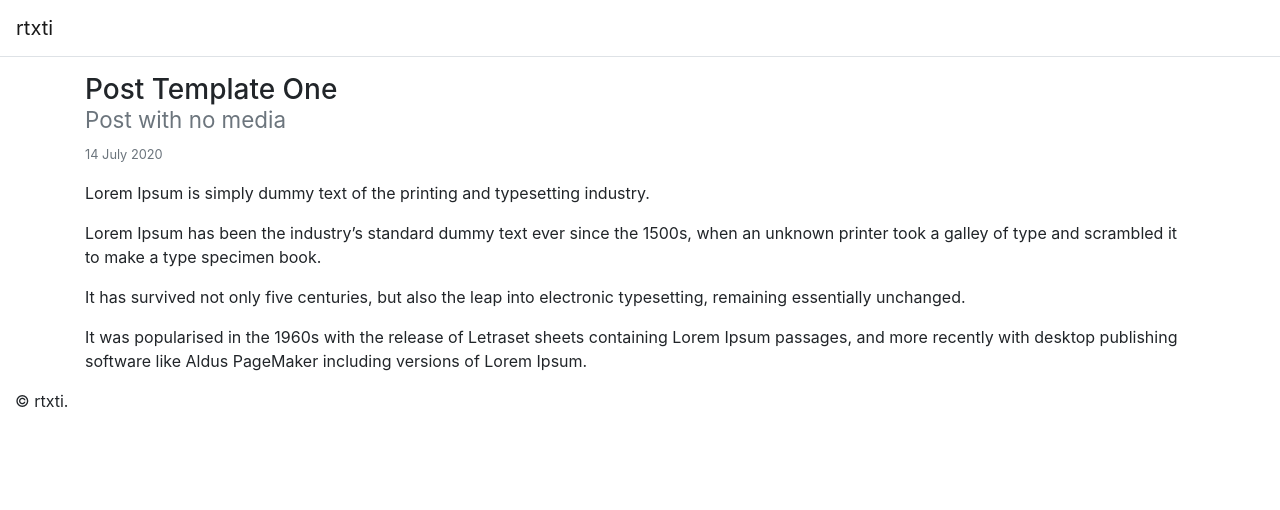
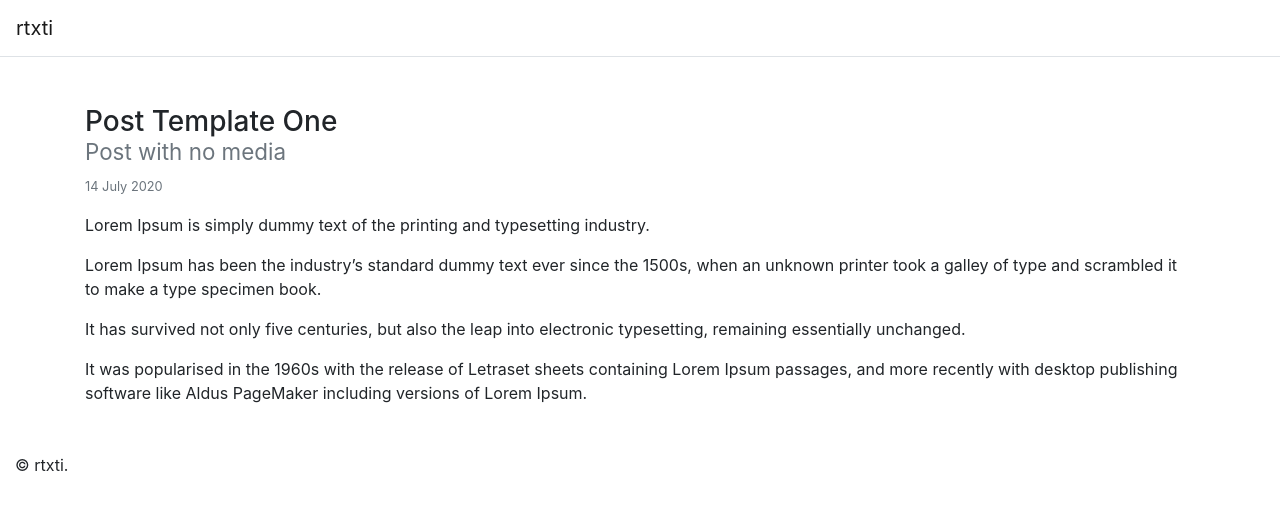
Before and after one commit to rtxti/www, a Jekyll site: the page built from _posts/2020-07-14-post-template-one.md, in a window 1280 px wide. Shown: the top 510 px of the page. Built offline with Jekyll 4.4.1, drawn with Linux system fonts in a browser that asks for light colours.

Commit message:
Update default.html

```diff
--- a/_layouts/default.html
+++ b/_layouts/default.html
@@ -19,7 +19,7 @@
   </head>
 
   <body>
-    <header class="navbar navbar-light mb-3 border-bottom">
+    <header class="navbar navbar-light mb-5 border-bottom">
       <a href="{{ site.baseurl }}" class="navbar-brand">
         {{ site.title }}
       </a>
@@ -29,7 +29,7 @@
       {{ content }}
     </main>
 
-    <footer class="container-fluid">
+    <footer class="container-fluid my-5">
       © {{ site.title }}.
     </footer>
 
```
